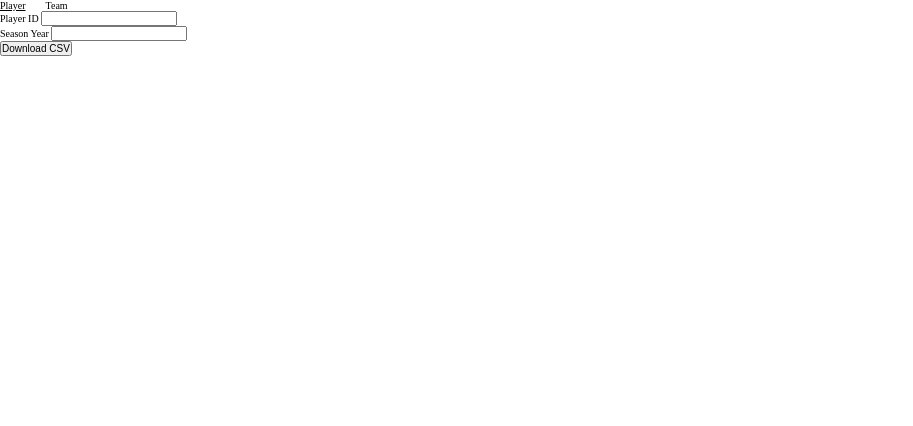
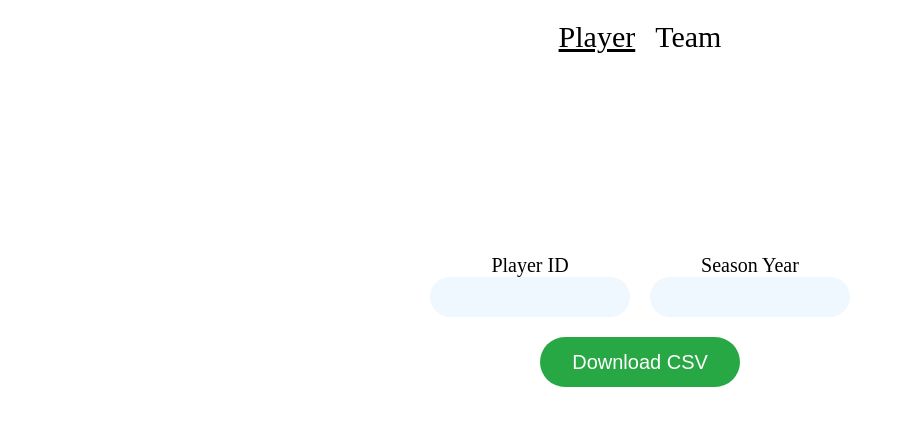
Before and after one commit to BrandonA227/sportradar-api-challenge, a website built with webpack: page dist/index.html in a window 1280 px wide. Shown: the whole page, without its empty margins (0-913 px from the left). Built offline with nearby package versions, Linux system fonts and the light colour scheme.

Commit message:
Added styling

```diff
--- a/dist/index.html
+++ b/dist/index.html
@@ -9,11 +9,15 @@
     <link rel="stylesheet" href="style.css" />
   </head>
   <body>
-    <form>
+    <header>
       <ul class="type-selector">
         <li class="active">Player</li>
         <li>Team</li>
       </ul>
+    </header>
+    <main>
+      <form class="input-form">
+        <div class="input-container">
           <div class="id-container">
             <label for="id-input">Player ID</label>
             <input type="text" id="id-input" />
@@ -22,7 +26,9 @@
             <label for="season-year">Season Year</label>
             <input type="text" id="season-year" />
           </div>
+        </div>
         <button type="button" class="download-csv-btn">Download CSV</button>
       </form>
+    </main>
   </body>
 </html>
--- a/dist/style.css
+++ b/dist/style.css
@@ -5,10 +5,75 @@
   font-size: 10px;
 }
 
+header {
+  margin-top: 2rem;
+}
+
+body {
+  display: flex;
+  flex-direction: column;
+  align-items: center;
+  gap: 20rem;
+}
+
+label {
+  font-size: 2rem;
+}
+
+.type-selector {
+  font-size: 5rem;
+}
+
+.input-form {
+  display: flex;
+  flex-direction: column;
+  align-items: center;
+  gap: 2rem;
+}
+
+.input-container {
+  display: flex;
+  gap: 2rem;
+}
+
+input[type="text"] {
+  border-radius: 99rem;
+  border: 0;
+  background-color: aliceblue;
+  height: 2rem;
+  width: 20rem;
+  padding: 2rem;
+  font-size: 2rem;
+}
+
+.id-container,
+.year-container {
+  display: flex;
+  flex-direction: column;
+  justify-content: center;
+  align-items: center;
+}
+
 .type-selector {
   display: flex;
   list-style-type: none;
   gap: 2rem;
+}
+
+.download-csv-btn {
+  font-size: 2rem;
+  height: 5rem;
+  width: 20rem;
+  border-radius: 99rem;
+  border: 0ch;
+  background-color: #28a745;
+  text-align: center;
+  color: white;
+}
+
+.download-csv-btn:hover {
+  cursor: pointer;
+  background-color: #218838;
 }
 
 li:hover {
@@ -18,3 +83,7 @@ li:hover {
 li.active {
   text-decoration: underline;
 }
+
+li {
+  font-size: 3rem;
+}
```
Lines whose indentation alone changed are shown as unchanged.
